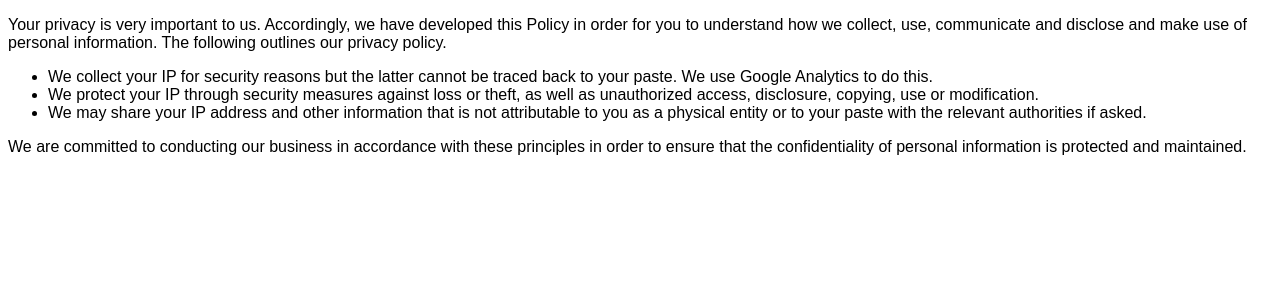
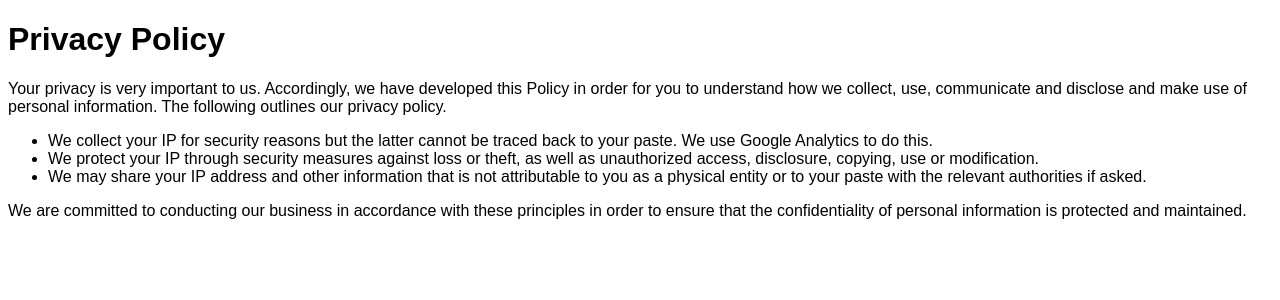
Before and after one commit to Verdem-crypto/verdem-crypto.github.io, a Jekyll site: the page verpaste/privacy-policy.html, which Jekyll copies as it is, in a window 1280 px wide. Shown: the top 300 px of the page. Built offline with Jekyll 4.4.1, drawn with Linux system fonts in a browser that asks for light colours.

Commit message:
Update privacy-policy.html

```diff
--- a/verpaste/privacy-policy.html
+++ b/verpaste/privacy-policy.html
@@ -22,6 +22,7 @@ body {
 </style>
 
 <body>
+<h1>Privacy Policy</h1>
 <p>Your privacy is very important to us. Accordingly, we have developed this Policy in order for you to understand how we collect, use, communicate and disclose and make use of personal information. The following outlines our privacy policy.</p>
 <ul>
 <li>We collect your IP for security reasons but the latter cannot be traced back to your paste. We use Google Analytics to do this.</li>
```
